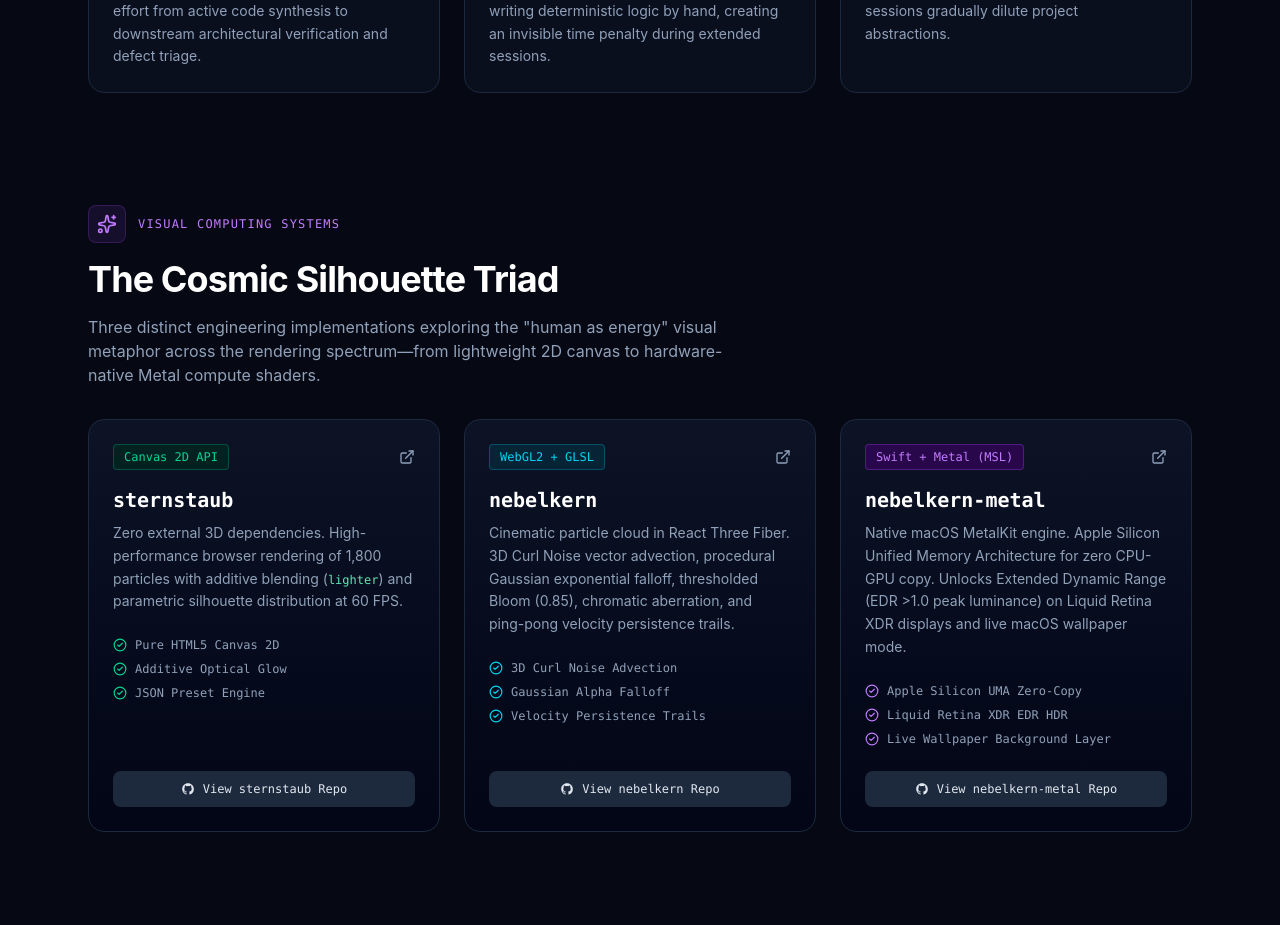
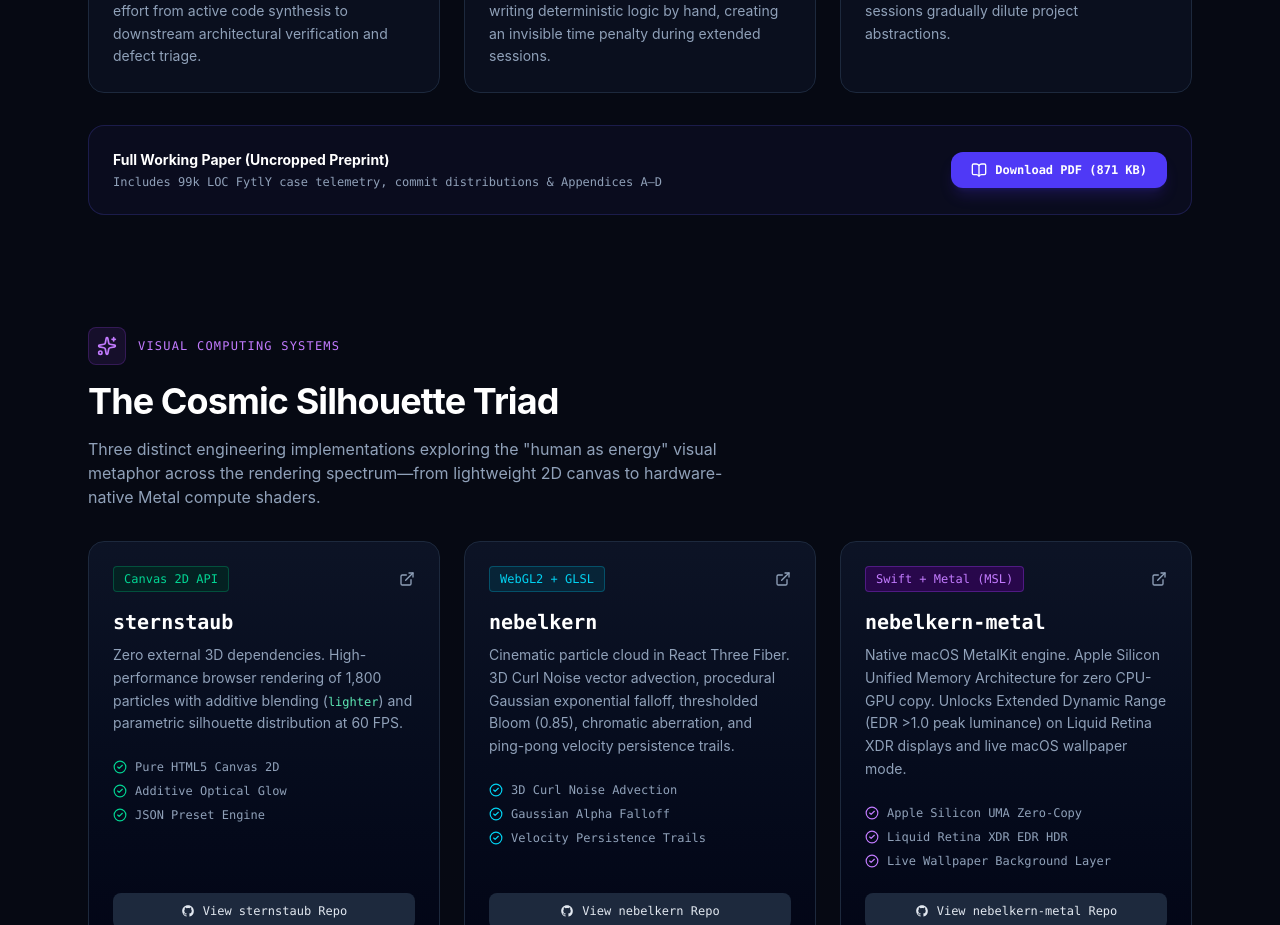
Before and after one commit to shikharthakur2404/portfolio, a React app: page / in a window 1280 px wide. Shown: the part 2080-3005 px from the top of the page. Built offline with nearby package versions, Linux system fonts and the light colour scheme; the HTML template or start-up script is replaced by a standard one.

Commit message:
✦ feat: embed full seminar paper PDF preprint with download action

```diff
--- a/src/App.tsx
+++ b/src/App.tsx
@@ -268,6 +268,23 @@ export default function App() {
               </p>
             </div>
           </div>
+
+          {/* Paper Download & Citation HUD */}
+          <div className="mt-8 p-6 rounded-2xl bg-indigo-950/20 border border-indigo-500/20 flex flex-col sm:flex-row items-center justify-between gap-4">
+            <div>
+              <div className="text-white font-bold text-sm">Full Working Paper (Uncropped Preprint)</div>
+              <div className="text-xs text-slate-400 font-mono mt-1">Includes 99k LOC FytlY case telemetry, commit distributions & Appendices A–D</div>
+            </div>
+            <div className="flex gap-3 w-full sm:w-auto">
+              <a
+                href="/The_Productivity_Paradox_of_Generative_AI_in_Software_Development.pdf"
+                download="The_Productivity_Paradox_of_Generative_AI_in_Software_Development.pdf"
+                className="flex-1 sm:flex-initial px-5 py-2.5 rounded-xl bg-indigo-600 hover:bg-indigo-500 text-white font-mono text-xs font-semibold transition-all shadow-lg shadow-indigo-600/20 flex items-center justify-center gap-2"
+              >
+                <BookOpen className="w-4 h-4" /> Download PDF (871 KB)
+              </a>
+            </div>
+          </div>
         </section>
 
         {/* ── Section 3: Generative Visual Computing Triad ── */}
```
Also changed, not shown: 1 other file (tests, documents, lock files or other folders).
